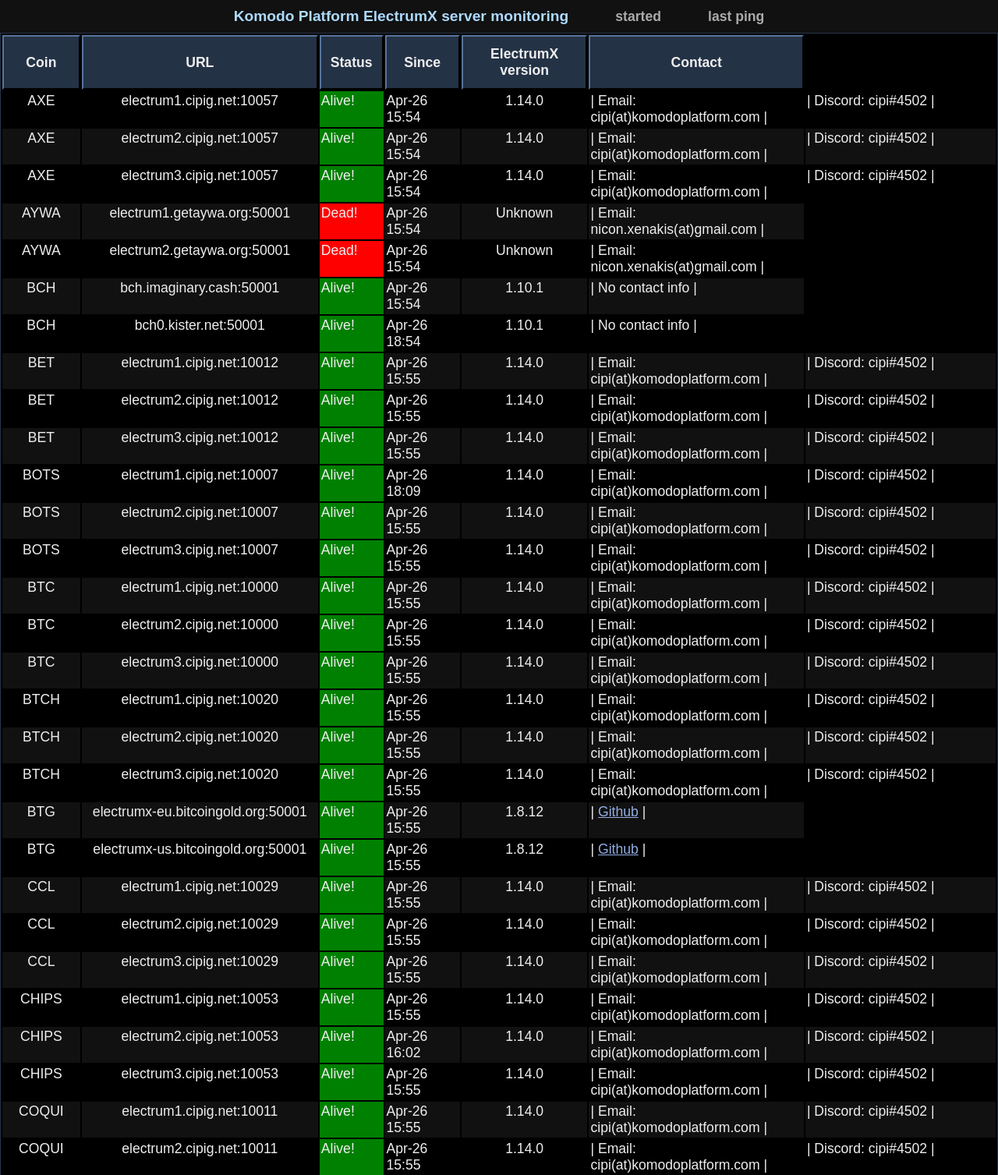
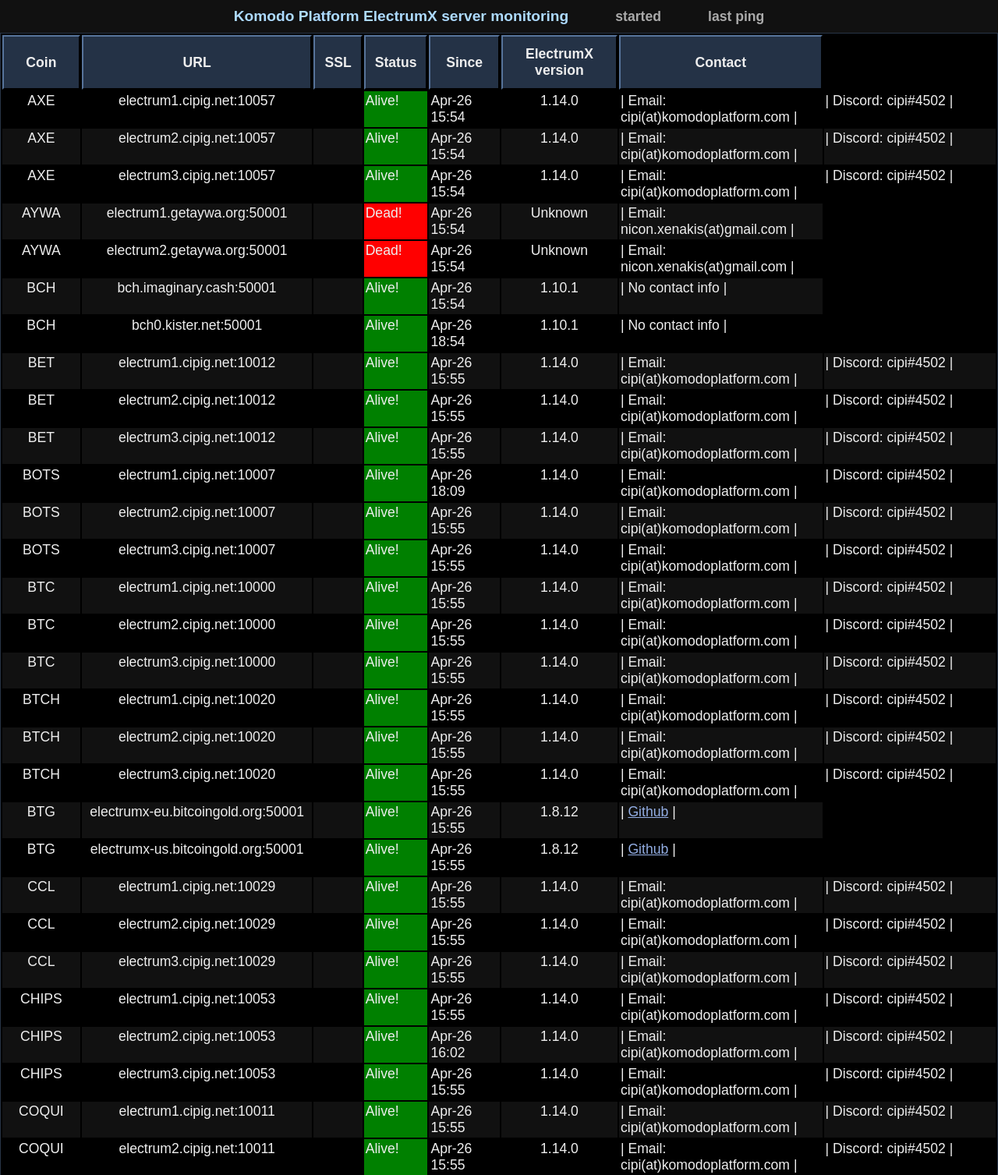
Before and after one commit to dth88/eyelectrumx, a Flask app: page / in a window 1280 px wide. Shown: the part 58-1565 px from the top of the page at 78% size. Run offline with Flask 2, Linux system fonts and the light colour scheme; some libraries are stand-ins or nearby versions.

Commit message:
add ssl column to html templates

```diff
--- a/templates/atomicdex.html
+++ b/templates/atomicdex.html
@@ -5,6 +5,7 @@
                 <tr>
                     <th>Coin</th>
                     <th>URL</th>
+                    <th>SSL</th>
                     <th>Status</th>
                     <th>Since</th>
                     <th>ElectrumX version</th>
@@ -18,6 +19,11 @@
                         <tr>
                             <td class="aligncenter">{{coin}}</td>
                             <td class="aligncenter">{{url['url']}}</td>
+                            {% if url['protocol'] and url['protocol'] == 'SSL' %}
+                            <td class="aligncenter">YES</td>
+                            {% else %}
+                            <td class="aligncenter"></td>
+                            {% endif %}
                             {% if url['current_status']['alive'] %}
                                 <td style="background:green">Alive!</td>
                                 <td>{{ url['current_status']['uptime'] }}</td>
--- a/templates/index.html
+++ b/templates/index.html
@@ -5,6 +5,7 @@
             <tr>
                 <th style="text-align: center;">Coin</th>
                 <th style="text-align: center;">URL</th>
+                <th>SSL</th>
                 <th>Status</th>
                 <th style="text-align: center;">Since</th>
                 <th>ElectrumX version</th>
@@ -17,6 +18,11 @@
             <tr>
                 <td class="aligncenter">{{coin}}</td>
                 <td class="aligncenter">{{url['url']}}</td>
+                {% if url['protocol'] and url['protocol'] == 'SSL' %}
+                <td class="aligncenter">YES</td>
+                {% else %}
+                <td class="aligncenter"></td>
+                {% endif %}
                 {% if url['current_status']['alive'] %}
                     <td style="background:green">Alive!</td>
                     <td>{{ url['current_status']['uptime'] }}</td>
@@ -30,6 +36,7 @@
                 {% else %}
                 <td class="aligncenter">Unknown</td>
                 {% endif %}
+
                 {% if url['contact'] %}
                     {% for k,v in url['contact'].items() %}
                         <td> | {% if 'discord' in k %}Discord: {{ v }} | {% elif 'email' in k %} Email: {{ v }} | {% elif 'github' in k %} <a href={{ v }}>Github</a> | {% endif %}</td>
```
